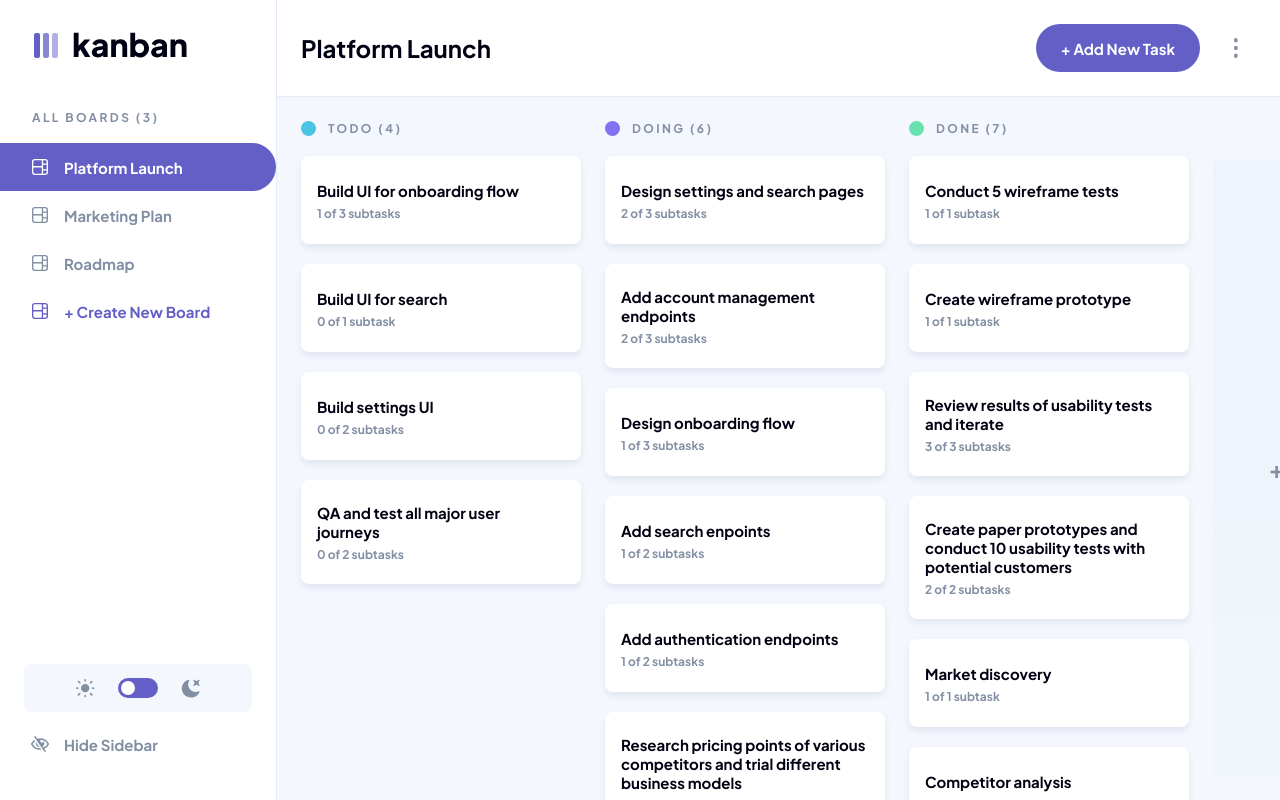
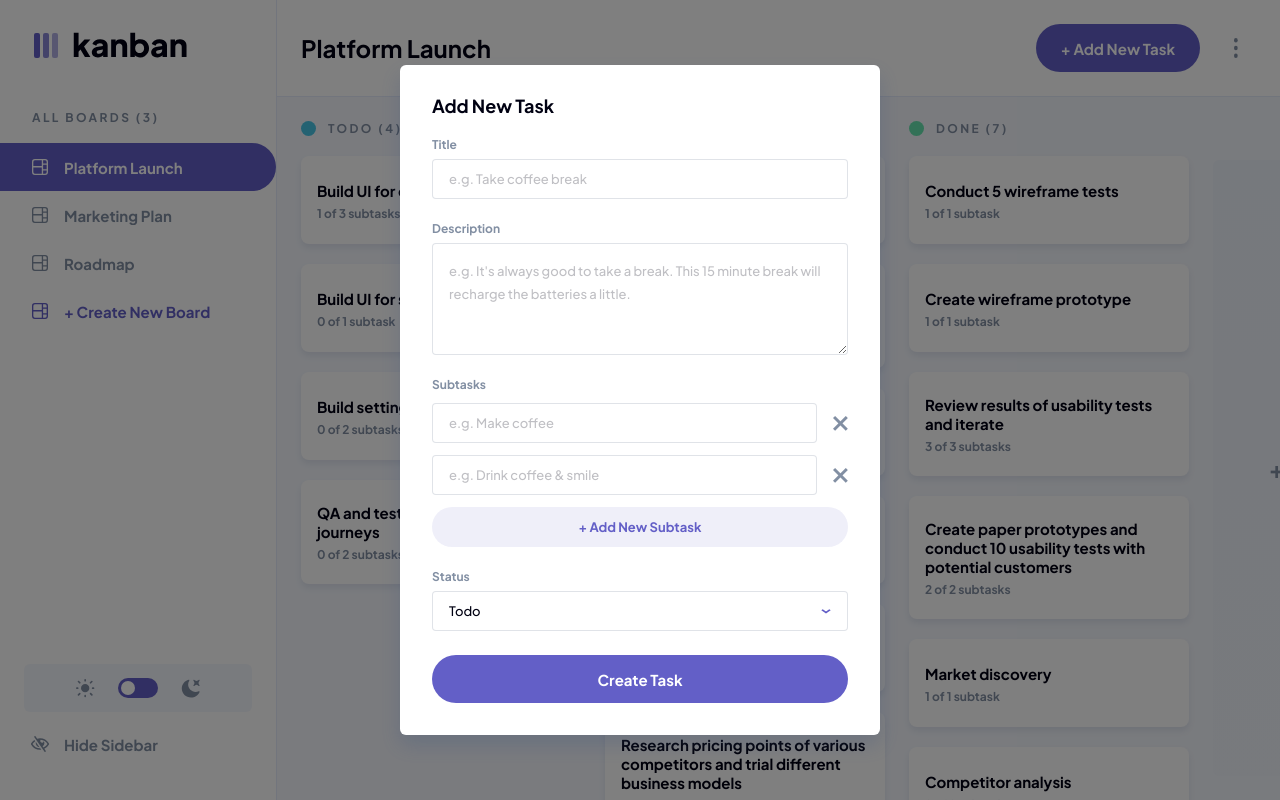
Before and after one commit to kwadjo-wusu-ansah/Kanban-Task-Management, a React (Vite) app: page / in a window 1280 px wide. Both pictures are taken after a click on the button "+ Add New Task". Shown: the top 800 px of the page. Built offline with nearby package versions, Linux system fonts and the light colour scheme.

Commit message:
feat(tasks): implement interactive add-task modal and create-task flow

```diff
--- a/src/App.tsx
+++ b/src/App.tsx
@@ -11,6 +11,30 @@ const fallbackBoards: SidebarBoard[] = [
   { id: 'marketing-plan', name: 'Marketing Plan' },
   { id: 'roadmap', name: 'Roadmap' },
 ]
+
+const DEFAULT_ADD_SUBTASK_PLACEHOLDERS = ['e.g. Make coffee', 'e.g. Drink coffee & smile']
+
+let nextClientId = 0
+
+// Creates a stable local-only ID for new UI-created entities.
+function createClientId(prefix: string): string {
+  nextClientId += 1
+  return `${prefix}-${nextClientId}`
+}
+
+// Creates a blank subtask form row with placeholder text.
+function createEmptySubtaskItem(placeholder = 'e.g. New subtask'): ModalItem {
+  return {
+    id: createClientId('subtask'),
+    placeholder,
+    value: '',
+  }
+}
+
+// Builds the default Add Task subtask rows shown when the modal opens.
+function createInitialAddTaskSubtasks(): ModalItem[] {
+  return DEFAULT_ADD_SUBTASK_PLACEHOLDERS.map((placeholder) => createEmptySubtaskItem(placeholder))
+}
 
 // Builds fallback board previews so the app shell still renders when data is unavailable.
 function buildFallbackBoardPreviews(boards: SidebarBoard[]): BoardPreview[] {
@@ -74,25 +98,49 @@ const fallbackBoardPreviews = buildFallbackBoardPreviews(fallbackBoards)
 function App() {
   const [mode, setMode] = useState<SidebarMode>('light')
   const [isSidebarHidden, setIsSidebarHidden] = useState(false)
+  const [boardsData, setBoardsData] = useState<BoardPreview[]>(boardPreviews.length > 0 ? boardPreviews : fallbackBoardPreviews)
+  const boards = buildSidebarBoards(boardsData)
+  const [activeBoardId, setActiveBoardId] = useState(boards[0]?.id ?? fallbackBoards[0].id)
+
   const [activeTaskId, setActiveTaskId] = useState<string | null>(null)
-  const [isStatusMenuOpen, setIsStatusMenuOpen] = useState(false)
-  const [modalStatusValue, setModalStatusValue] = useState('')
-  const [modalSubtasks, setModalSubtasks] = useState<ModalItem[]>([])
-  const boardDataset = boardPreviews.length > 0 ? boardPreviews : fallbackBoardPreviews
-  const boards = buildSidebarBoards(boardDataset)
-  const [activeBoardId, setActiveBoardId] = useState(boards[0]?.id ?? fallbackBoards[0].id)
-  const activeBoard = getActiveBoard(boardDataset, activeBoardId)
+  const [isViewStatusMenuOpen, setIsViewStatusMenuOpen] = useState(false)
+  const [viewStatusValue, setViewStatusValue] = useState('')
+  const [viewSubtasks, setViewSubtasks] = useState<ModalItem[]>([])
+
+  const [isAddTaskModalOpen, setIsAddTaskModalOpen] = useState(false)
+  const [isAddStatusMenuOpen, setIsAddStatusMenuOpen] = useState(false)
+  const [addTaskTitle, setAddTaskTitle] = useState('')
+  const [addTaskDescription, setAddTaskDescription] = useState('')
+  const [addTaskStatusValue, setAddTaskStatusValue] = useState('')
+  const [addTaskSubtasks, setAddTaskSubtasks] = useState<ModalItem[]>(createInitialAddTaskSubtasks)
+
+  const activeBoard = getActiveBoard(boardsData, activeBoardId)
   const activeTask = getActiveTask(activeBoard, activeTaskId)
   const activeBoardName = activeBoard?.name ?? fallbackBoards[0].name
   const hasColumns = (activeBoard?.columns.length ?? 0) > 0
   const boardCount = mode === 'dark' ? 8 : 3
   const statusOptions = buildStatusOptions(activeBoard)
 
+  // Resets local Add Task form state to initial values for the active board.
+  function resetAddTaskForm(initialStatusValue = statusOptions[0]?.value ?? '') {
+    setAddTaskTitle('')
+    setAddTaskDescription('')
+    setAddTaskStatusValue(initialStatusValue)
+    setAddTaskSubtasks(createInitialAddTaskSubtasks())
+    setIsAddStatusMenuOpen(false)
+  }
+
   // Handles sidebar board changes and closes any open task modal.
   function handleBoardSelect(nextBoardId: string) {
+    const nextBoard = getActiveBoard(boardsData, nextBoardId)
+    const nextStatusOptions = buildStatusOptions(nextBoard)
+
     setActiveBoardId(nextBoardId)
     setActiveTaskId(null)
-    setIsStatusMenuOpen(false)
+    setIsViewStatusMenuOpen(false)
+    setIsAddTaskModalOpen(false)
+    setIsAddStatusMenuOpen(false)
+    setAddTaskStatusValue(nextStatusOptions[0]?.value ?? '')
   }
 
   // Opens the view-task modal using the clicked task and local interactive state.
@@ -103,29 +151,136 @@ function App() {
       return
     }
 
+    setIsAddTaskModalOpen(false)
+    setIsAddStatusMenuOpen(false)
     setActiveTaskId(nextTask.id)
-    setModalStatusValue(nextTask.status)
-    setModalSubtasks(mapTaskSubtasksToModalItems(nextTask))
-    setIsStatusMenuOpen(false)
+    setViewStatusValue(nextTask.status)
+    setViewSubtasks(mapTaskSubtasksToModalItems(nextTask))
+    setIsViewStatusMenuOpen(false)
+  }
+
+  // Opens Add Task modal with a clean form and closes View Task modal if open.
+  function handleAddTaskOpen() {
+    if (!hasColumns) {
+      return
+    }
+
+    setActiveTaskId(null)
+    setIsViewStatusMenuOpen(false)
+    setIsAddTaskModalOpen(true)
+    resetAddTaskForm(statusOptions[0]?.value ?? '')
   }
 
   // Closes the view-task modal and resets dropdown open state.
-  function handleModalClose() {
+  function handleViewTaskModalClose() {
     setActiveTaskId(null)
-    setIsStatusMenuOpen(false)
+    setIsViewStatusMenuOpen(false)
+  }
+
+  // Closes the Add Task modal and its status dropdown.
+  function handleAddTaskModalClose() {
+    setIsAddTaskModalOpen(false)
+    setIsAddStatusMenuOpen(false)
   }
 
   // Toggles a subtask checkbox locally inside the open view-task modal.
-  function handleSubtaskToggle(subtaskId: string) {
-    setModalSubtasks((previousSubtasks) =>
+  function handleViewTaskSubtaskToggle(subtaskId: string) {
+    setViewSubtasks((previousSubtasks) =>
       previousSubtasks.map((subtask) => (subtask.id === subtaskId ? { ...subtask, checked: !subtask.checked } : subtask)),
     )
   }
 
-  // Selects a new task status locally and collapses the dropdown menu.
-  function handleStatusSelect(nextStatusValue: string) {
-    setModalStatusValue(nextStatusValue)
-    setIsStatusMenuOpen(false)
+  // Selects a new task status locally and collapses the view-task dropdown menu.
+  function handleViewTaskStatusSelect(nextStatusValue: string) {
+    setViewStatusValue(nextStatusValue)
+    setIsViewStatusMenuOpen(false)
+  }
+
+  // Adds a new blank subtask row to the Add Task form.
+  function handleAddTaskSubtaskAdd() {
+    setAddTaskSubtasks((previousSubtasks) => [...previousSubtasks, createEmptySubtaskItem()])
+  }
+
+  // Removes a subtask row from the Add Task form by row ID.
+  function handleAddTaskSubtaskRemove(subtaskId: string) {
+    setAddTaskSubtasks((previousSubtasks) => previousSubtasks.filter((subtask) => subtask.id !== subtaskId))
+  }
+
+  // Updates one subtask row value in the Add Task form.
+  function handleAddTaskSubtaskValueChange(subtaskId: string, nextValue: string) {
+    setAddTaskSubtasks((previousSubtasks) =>
+      previousSubtasks.map((subtask) => (subtask.id === subtaskId ? { ...subtask, value: nextValue } : subtask)),
+    )
+  }
+
+  // Selects status in Add Task modal and collapses the dropdown menu.
+  function handleAddTaskStatusSelect(nextStatusValue: string) {
+    setAddTaskStatusValue(nextStatusValue)
+    setIsAddStatusMenuOpen(false)
+  }
+
+  // Creates a new task at the bottom of the selected status column.
+  function handleCreateTask() {
+    if (!activeBoard) {
+      return
+    }
+
+    const normalizedTitle = addTaskTitle.trim()
+    const normalizedStatus = addTaskStatusValue.trim()
+    const normalizedSubtasks = addTaskSubtasks
+      .map((subtask) => subtask.value.trim())
+      .filter((subtaskTitle) => subtaskTitle.length > 0)
+
+    if (normalizedTitle.length === 0 || normalizedStatus.length === 0 || normalizedSubtasks.length === 0) {
+      return
+    }
+
+    const targetColumn = activeBoard.columns.find((column) => column.name === normalizedStatus) ?? activeBoard.columns[0]
+
+    if (!targetColumn) {
+      return
+    }
+
+    const nextTaskId = createClientId('task')
+    const nextTask: BoardTaskPreview = {
+      completedSubtaskCount: 0,
+      description: addTaskDescription.trim(),
+      id: nextTaskId,
+      status: targetColumn.name,
+      subtasks: normalizedSubtasks.map((subtaskTitle, subtaskIndex) => ({
+        id: `${nextTaskId}-subtask-${subtaskIndex}`,
+        isCompleted: false,
+        title: subtaskTitle,
+      })),
+      title: normalizedTitle,
+      totalSubtaskCount: normalizedSubtasks.length,
+    }
+
+    setBoardsData((previousBoards) =>
+      previousBoards.map((board) => {
+        if (board.id !== activeBoard.id) {
+          return board
+        }
+
+        return {
+          ...board,
+          columns: board.columns.map((column) => {
+            if (column.id !== targetColumn.id) {
+              return column
+            }
+
+            return {
+              ...column,
+              tasks: [...column.tasks, nextTask],
+            }
+          }),
+        }
+      }),
+    )
+
+    setIsAddTaskModalOpen(false)
+    setIsAddStatusMenuOpen(false)
+    resetAddTaskForm(targetColumn.name)
   }
 
   return (
@@ -145,7 +300,7 @@ function App() {
       />
 
       <div className={styles.contentArea}>
-        <Header boardName={activeBoardName} isAddTaskDisabled={!hasColumns} mode={mode} sidebarVisible={!isSidebarHidden} />
+        <Header boardName={activeBoardName} isAddTaskDisabled={!hasColumns} mode={mode} onAddTask={handleAddTaskOpen} sidebarVisible={!isSidebarHidden} />
         <section className={classNames(styles.boardCanvas, mode === 'dark' ? styles.boardCanvasDark : styles.boardCanvasLight)}>
           {hasColumns ? (
             <div className={styles.columnsScroller}>
@@ -171,22 +326,46 @@ function App() {
           )}
         </section>
       </div>
+
       {activeTask ? (
         <Modal
           description={activeTask.description}
-          isStatusMenuOpen={isStatusMenuOpen}
+          isStatusMenuOpen={isViewStatusMenuOpen}
           mode={mode}
-          onClose={handleModalClose}
+          onClose={handleViewTaskModalClose}
           onMenuOpen={() => {}}
-          onStatusSelect={handleStatusSelect}
-          onStatusToggle={() => setIsStatusMenuOpen((previousOpenState) => !previousOpenState)}
-          onSubtaskToggle={handleSubtaskToggle}
+          onStatusSelect={handleViewTaskStatusSelect}
+          onStatusToggle={() => setIsViewStatusMenuOpen((previousOpenState) => !previousOpenState)}
+          onSubtaskToggle={handleViewTaskSubtaskToggle}
           statusLabel="Current Status"
           statusOptions={statusOptions}
-          statusValue={modalStatusValue}
-          subtasks={modalSubtasks}
+          statusValue={viewStatusValue}
+          subtasks={viewSubtasks}
           title={activeTask.title}
           variant="viewTask"
+        />
+      ) : null}
+
+      {isAddTaskModalOpen ? (
+        <Modal
+          isStatusMenuOpen={isAddStatusMenuOpen}
+          mode={mode}
+          onAddSubtask={handleAddTaskSubtaskAdd}
+          onClose={handleAddTaskModalClose}
+          onPrimaryAction={handleCreateTask}
+          onStatusSelect={handleAddTaskStatusSelect}
+          onStatusToggle={() => setIsAddStatusMenuOpen((previousOpenState) => !previousOpenState)}
+          onSubtaskRemove={handleAddTaskSubtaskRemove}
+          onSubtaskValueChange={handleAddTaskSubtaskValueChange}
+          onTaskDescriptionChange={(event) => setAddTaskDescription(event.target.value)}
+          onTaskTitleChange={(event) => setAddTaskTitle(event.target.value)}
+          statusLabel="Status"
+          statusOptions={statusOptions}
+          statusValue={addTaskStatusValue}
+          subtasks={addTaskSubtasks}
+          taskDescriptionValue={addTaskDescription}
+          taskTitleValue={addTaskTitle}
+          variant="addTask"
         />
       ) : null}
     </main>
--- a/src/components/Modal/Modal.tsx
+++ b/src/components/Modal/Modal.tsx
@@ -26,6 +26,9 @@ const DEFAULT_BOARD_COLUMNS: ModalItem[] = [
   { id: 'board-column-1', placeholder: 'e.g. Todo', value: 'Todo' },
   { id: 'board-column-2', placeholder: 'e.g. Doing', value: 'Doing' },
 ]
+
+const DEFAULT_TASK_TITLE_PLACEHOLDER = 'e.g. Take coffee break'
+const DEFAULT_TASK_DESCRIPTION_PLACEHOLDER = "e.g. It's always good to take a break. This 15 minute break will recharge the batteries a little."
 
 // Resolves the fallback modal title from the selected modal variant.
 function getFallbackTitle(variant: ModalVariant): string {
@@ -94,6 +97,24 @@ function getFallbackDescription(variant: ModalVariant): string {
   return ''
 }
 
+// Resolves fallback task-title value for task form variants.
+function getFallbackTaskTitleValue(variant: ModalVariant): string {
+  if (variant === 'editTask') {
+    return 'Build production-ready styles'
+  }
+
+  return ''
+}
+
+// Resolves fallback task-description value for task form variants.
+function getFallbackTaskDescriptionValue(variant: ModalVariant): string {
+  if (variant === 'editTask') {
+    return 'Build and style all interactive components to match the design system.'
+  }
+
+  return ''
+}
+
 // Resolves the status options list with safe defaults when no options are provided.
 function resolveStatusOptions(
   statusOptions: ModalProps['statusOptions'],
@@ -107,6 +128,7 @@ function Modal({
   className,
   columns = DEFAULT_BOARD_COLUMNS,
   description,
+  isPrimaryActionDisabled = false,
   isStatusMenuOpen = false,
   mode = 'light',
   onAddColumn,
@@ -120,6 +142,9 @@ function Modal({
   onStatusToggle,
   onSubtaskRemove,
   onSubtaskToggle,
+  onSubtaskValueChange,
+  onTaskDescriptionChange,
+  onTaskTitleChange,
   open = true,
   primaryActionLabel,
   secondaryActionLabel = 'Cancel',
@@ -127,8 +152,10 @@ function Modal({
   statusOptions,
   statusValue,
   subtasks = DEFAULT_VIEW_SUBTASKS,
-  taskDescriptionValue = 'Build and style all interactive components to match the design system.',
-  taskTitleValue = 'Build production-ready styles',
+  taskDescriptionPlaceholder = DEFAULT_TASK_DESCRIPTION_PLACEHOLDER,
+  taskDescriptionValue,
+  taskTitlePlaceholder = DEFAULT_TASK_TITLE_PLACEHOLDER,
+  taskTitleValue,
   title,
   variant,
   ...props
@@ -144,8 +171,11 @@ function Modal({
   const resolvedPrimaryActionLabel = primaryActionLabel ?? getPrimaryActionLabel(variant)
   const resolvedTaskFormSubtasks = subtasks.length > 0 ? subtasks : DEFAULT_FORM_SUBTASKS
   const resolvedBoardColumns = columns.length > 0 ? columns : DEFAULT_BOARD_COLUMNS
+  const resolvedTaskTitleValue = taskTitleValue ?? getFallbackTaskTitleValue(variant)
+  const resolvedTaskDescriptionValue = taskDescriptionValue ?? getFallbackTaskDescriptionValue(variant)
   const completedSubtaskCount = subtasks.filter((item) => item.checked).length
   const isDeleteVariant = variant === 'deleteBoard' || variant === 'deleteTask'
+  const isAddTaskVariant = variant === 'addTask'
   const isViewTaskVariant = variant === 'viewTask'
   const isTaskFormVariant = variant === 'addTask' || variant === 'editTask'
   const isBoardFormVariant = variant === 'addBoard' || variant === 'editBoard'
@@ -157,6 +187,7 @@ function Modal({
         className={classNames(
           styles.panel,
           mode === 'dark' ? styles.panelDark : styles.panelLight,
+          isAddTaskVariant && styles.panelAddTask,
           isViewTaskVariant && styles.panelViewTask,
           isDeleteVariant && styles.panelDelete,
           className,
@@ -210,14 +241,23 @@ function Modal({
 
         {isTaskFormVariant ? (
           <div className={styles.fieldStack}>
-            <Input fieldLabel="Title" mode={mode} state="idle" value={taskTitleValue} variant="textField" />
+            <Input
+              fieldLabel="Title"
+              mode={mode}
+              onTextChange={onTaskTitleChange}
+              placeholder={taskTitlePlaceholder}
+              state="idle"
+              value={resolvedTaskTitleValue}
+              variant="textField"
+            />
             <div className={styles.textAreaGroup}>
               <span className={styles.textAreaLabel}>Description</span>
               <textarea
                 className={styles.textAreaControl}
-                placeholder="e.g. It's always good to take a break."
-                readOnly
-                value={taskDescriptionValue}
+                onChange={onTaskDescriptionChange}
+                placeholder={taskDescriptionPlaceholder}
+                readOnly={!onTaskDescriptionChange}
+                value={resolvedTaskDescriptionValue}
               />
             </div>
             <div className={styles.sectionGroup}>
@@ -228,6 +268,7 @@ function Modal({
                     <Input
                       className={styles.editableInput}
                       mode={mode}
+                      onTextChange={(event) => onSubtaskValueChange?.(subtask.id, event.target.value)}
                       placeholder={subtask.placeholder}
                       state="idle"
                       value={subtask.value}
@@ -259,7 +300,13 @@ function Modal({
               value={resolvedStatusValue}
               variant="dropdown"
             />
-            <Button className={styles.fullWidthButton} onClick={onPrimaryAction} size="large" variant="primary">
+            <Button
+              className={styles.fullWidthButton}
+              disabled={isPrimaryActionDisabled}
+              onClick={onPrimaryAction}
+              size="large"
+              variant="primary"
+            >
               {resolvedPrimaryActionLabel}
             </Button>
           </div>
```
Also changed, not shown: src/components/Modal/Modal.types.ts (+7 -1 lines).
